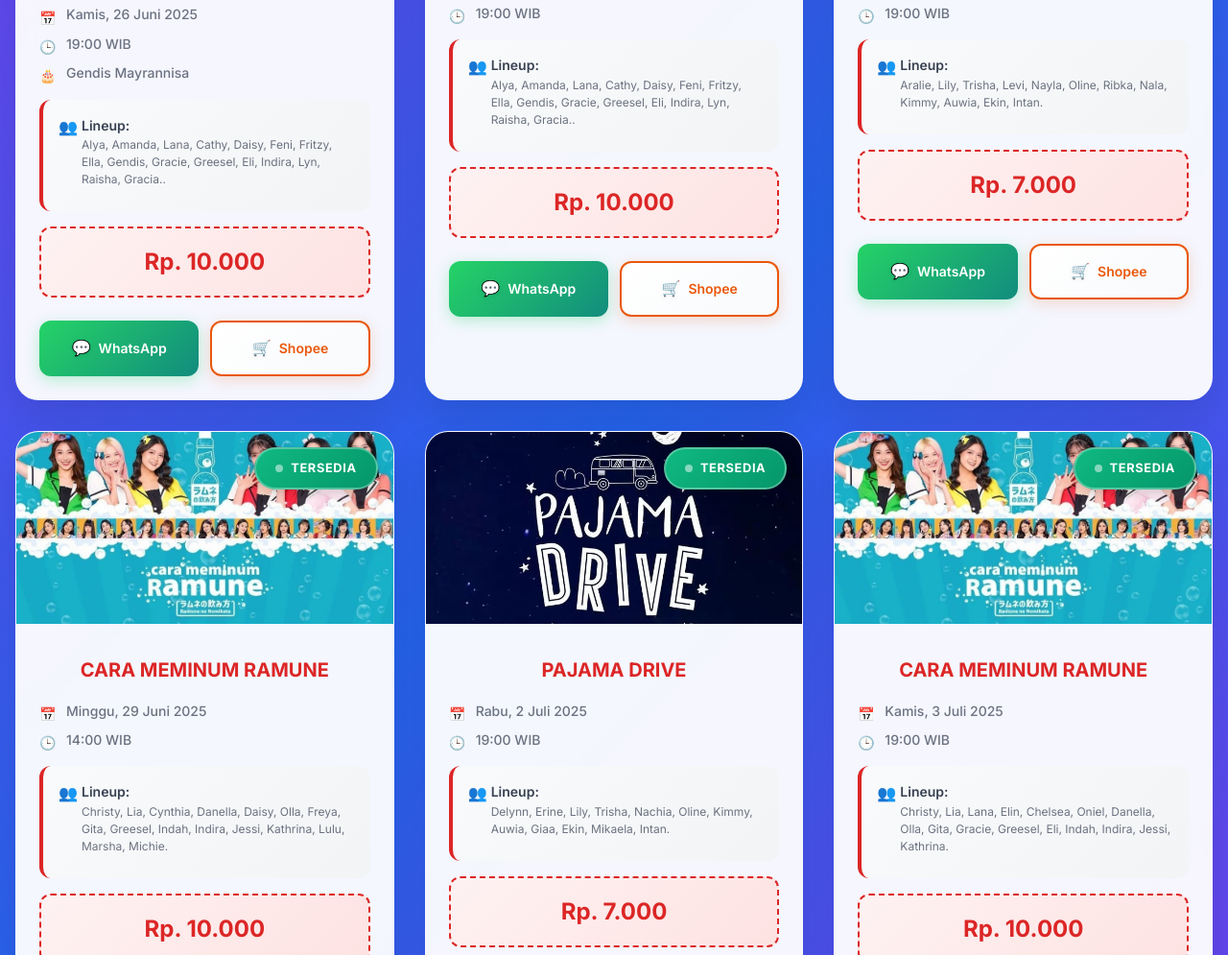
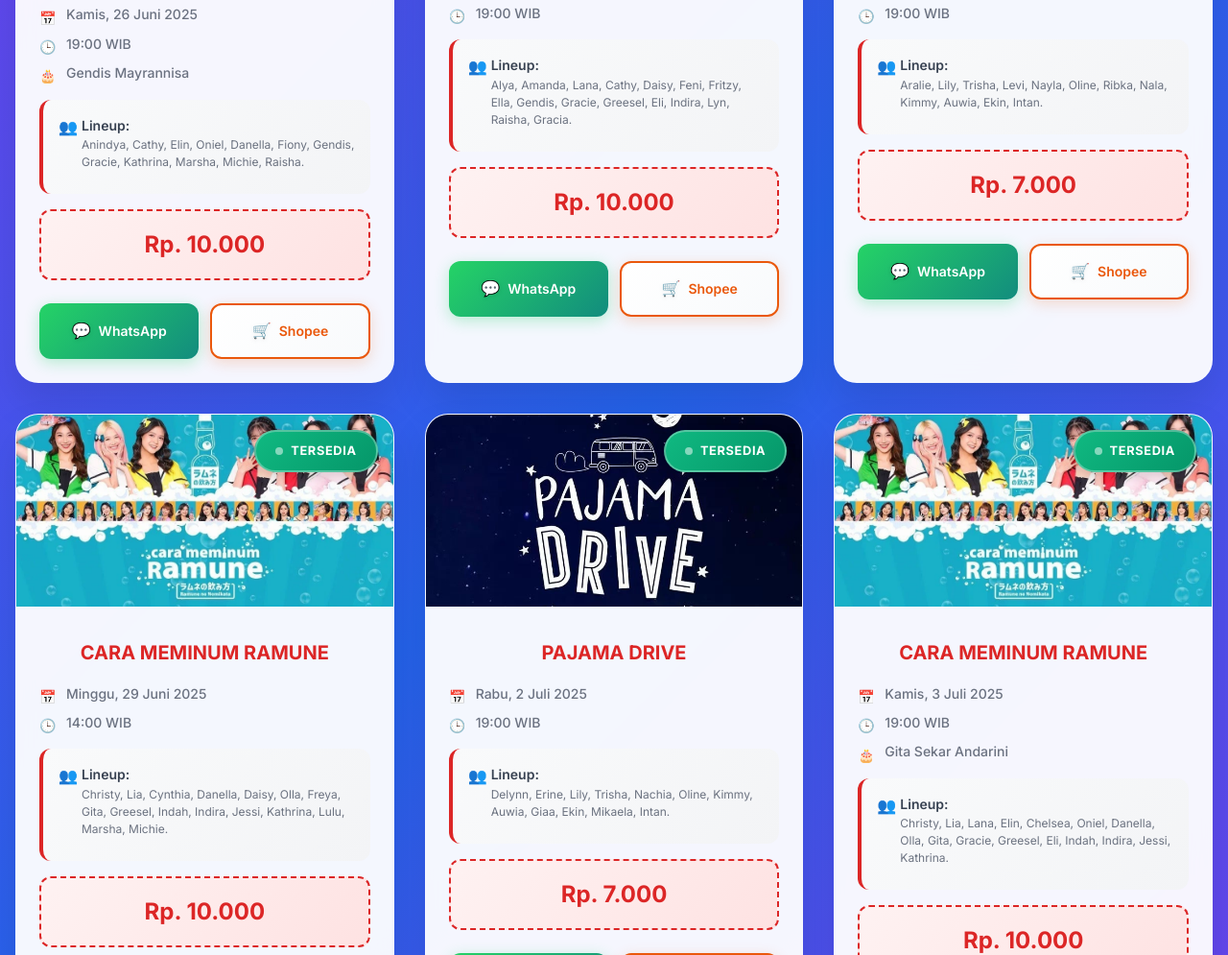
Before and after one commit to javac0dex/ngidoljkt48, a plain HTML site: page vyron.html in a window 1280 px wide. Shown: the part 577-1572 px from the top of the page at 96% size. Drawn offline with Linux system fonts and the light colour scheme.

Commit message:
Update vyron.html

```diff
--- a/vyron.html
+++ b/vyron.html
@@ -471,7 +471,7 @@
               <span class="info-icon">👥</span>
               <div>
                 <div class="lineup-title">Lineup:</div>
-                <div class="lineup-text">Alya, Amanda, Lana, Cathy, Daisy, Feni, Fritzy, Ella, Gendis, Gracie, Greesel, Eli, Indira, Lyn, Raisha, Gracia..</div>
+                <div class="lineup-text">Anindya, Cathy, Elin, Oniel, Danella, Fiony, Gendis, Gracie, Kathrina, Marsha, Michie, Raisha.</div>
               </div>
             </div>
           </div>
@@ -520,7 +520,7 @@
               <span class="info-icon">👥</span>
               <div>
                 <div class="lineup-title">Lineup:</div>
-                <div class="lineup-text">Alya, Amanda, Lana, Cathy, Daisy, Feni, Fritzy, Ella, Gendis, Gracie, Greesel, Eli, Indira, Lyn, Raisha, Gracia..</div>
+                <div class="lineup-text">Alya, Amanda, Lana, Cathy, Daisy, Feni, Fritzy, Ella, Gendis, Gracie, Greesel, Eli, Indira, Lyn, Raisha, Gracia.</div>
               </div>
             </div>
           </div>
@@ -711,6 +711,11 @@
             <span>19:00 WIB</span>
           </div>
 
+          <div class="info-item">
+            <span class="info-icon">🎂</span>
+            <span>Gita Sekar Andarini</span>
+          </div>
+
           <div class="lineup-box">
             <div class="lineup-header">
               <span class="info-icon">👥</span>
```
